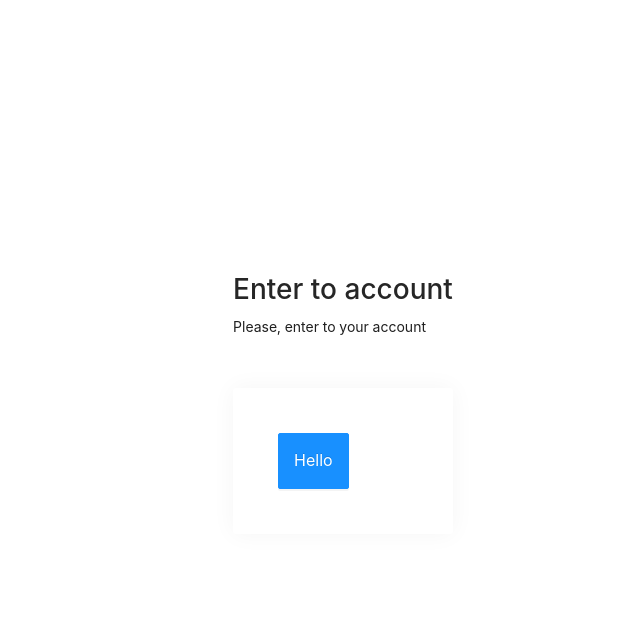
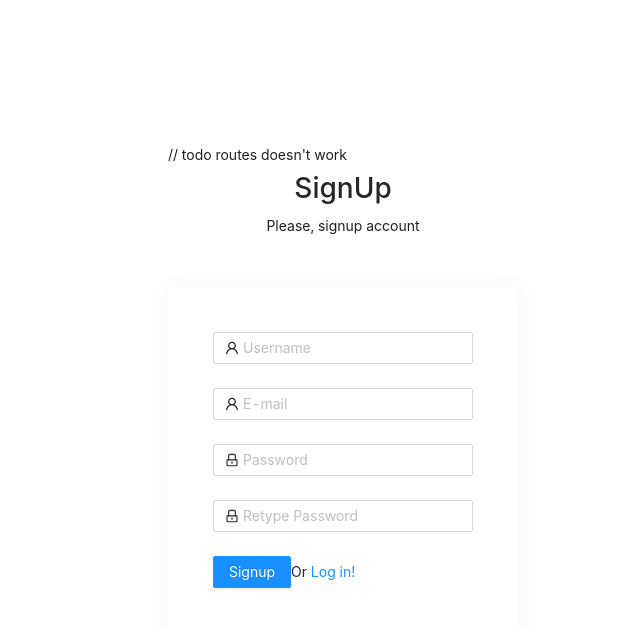
Before and after one commit to Dtrust/chat, a React app: page /signup in a window 1280 px wide. Shown: the top 626 px of the page, without its empty margins (297-937 px from the left). Built offline with nearby package versions, Linux system fonts and the light colour scheme.

Commit message:
register form page

```diff
--- a/package.json
+++ b/package.json
@@ -3,6 +3,7 @@
   "version": "0.1.0",
   "private": true,
   "dependencies": {
+    "@ant-design/icons": "^4.7.0",
     "@babel/core": "^7.16.0",
     "@pmmmwh/react-refresh-webpack-plugin": "^0.5.3",
     "@svgr/webpack": "^5.5.0",
@@ -44,6 +45,8 @@
     "react-dev-utils": "^12.0.0",
     "react-dom": "^17.0.2",
     "react-refresh": "^0.11.0",
+    "react-router": "^6.2.1",
+    "react-router-dom": "^6.2.1",
     "react-styleguidist": "^11.2.0",
     "resolve": "^1.20.0",
     "resolve-url-loader": "^4.0.0",
--- a/src/index.js
+++ b/src/index.js
@@ -1,15 +1,16 @@
 import React from 'react';
 import ReactDOM from 'react-dom';
+import { BrowserRouter as Router } from 'react-router-dom';
 import App from './App';
 
 import './styles/app.scss';
 // import reportWebVitals from './reportWebVitals';
 
 ReactDOM.render(
-  <React.StrictMode>
-    <App />
-  </React.StrictMode>,
-  document.getElementById('root')
+    <Router>
+        <App/>
+    </Router>,
+    document.getElementById('root')
 );
 
 // If you want to start measuring performance in your app, pass a function
--- /dev/null
+++ b/src/modules/LoginForm/components/LoginForm.jsx
@@ -0,0 +1,68 @@
+import React, {Component} from 'react';
+import { Link } from 'react-router-dom';
+import { Checkbox, Form, Input} from 'antd';
+import { UserOutlined, LockOutlined } from '@ant-design/icons';
+
+import { Button, Block } from '../../../components';
+
+
+class LoginForm extends Component {
+
+	render() {
+		const onFinish = values => {
+			console.log('Received values of form: ', values);
+		};
+		return (
+			<div>
+				<div className='auth-top'>
+					<h2 className='title auth-top__title'>Enter to account</h2>
+					<p className='desc auth-top__desc'>Please, enter to your account</p>
+				</div>
+				<Block>
+					<Form
+						name="normal_login"
+						className="login-form"
+						initialValues={{
+							remember: true,
+						}}
+						onFinish={onFinish}
+					>
+						<Form.Item
+							name="username"
+						>
+							<Input prefix={<UserOutlined className="site-form-item-icon" />} placeholder="Username" />
+						</Form.Item>
+						<Form.Item
+							name="password"
+						>
+							<Input
+								prefix={<LockOutlined className="site-form-item-icon" />}
+								type="password"
+								placeholder="Password"
+							/>
+						</Form.Item>
+						<Form.Item>
+							<Form.Item name="remember" valuePropName="checked" noStyle>
+								<Checkbox>Remember me</Checkbox>
+							</Form.Item>
+
+							<a className="login-form-forgot" href="">
+								Forgot password
+							</a>
+						</Form.Item>
+
+						<Form.Item>
+							<Button type="primary" htmlType="submit" className="login-form-button">
+								Log in
+							</Button>
+							Or <Link to='/signup'>register now!</Link>
+						</Form.Item>
+					</Form>
+				</Block>
+			</div>
+		);
+	}
+};
+
+
+export default LoginForm;
--- /dev/null
+++ b/src/modules/LoginForm/containers/LoginForm.js
@@ -0,0 +1,4 @@
+import LoginForm from '../components/LoginForm';
+
+
+export default LoginForm;
--- /dev/null
+++ b/src/modules/LoginForm/index.js
@@ -0,0 +1,4 @@
+import LoginForm from './containers/LoginForm';
+
+
+export default LoginForm;
--- /dev/null
+++ b/src/modules/RegisterForm/components/RegisterForm.jsx
@@ -0,0 +1,82 @@
+import React, {Component} from 'react';
+import { Link } from 'react-router-dom';
+import { Form, Input} from 'antd';
+import { UserOutlined, LockOutlined, InfoCircleOutlined } from '@ant-design/icons';
+
+import { Button, Block } from '../../../components';
+
+
+class RegisterForm extends Component {
+
+	render() {
+		const onFinish = values => {
+			console.log('Received values of form: ', values);
+		};
+
+		const success = false;
+
+		return (
+			<div>
+				<div className='auth-top'>
+					<h2 className='title auth-top__title'>SignUp</h2>
+					<p className='desc auth-top__desc'>Please, signup account</p>
+				</div>
+				<Block>
+					{!success ? (<Form
+						name="normal_login"
+						className="login-form"
+						initialValues={{
+							remember: true,
+						}}
+						onFinish={onFinish}
+					>
+						<Form.Item
+							name="username"
+						>
+							<Input prefix={<UserOutlined className="site-form-item-icon" />} placeholder="Username" />
+						</Form.Item>
+						<Form.Item
+							name="email"
+						>
+							<Input prefix={<UserOutlined className="site-form-item-icon" />} placeholder="E-mail" />
+						</Form.Item>
+						<Form.Item
+							name="password"
+						>
+							<Input
+								prefix={<LockOutlined className="site-form-item-icon" />}
+								type="password"
+								placeholder="Password"
+							/>
+						</Form.Item>
+						<Form.Item
+							name="password"
+						>
+							<Input
+								prefix={<LockOutlined className="site-form-item-icon" />}
+								type="password"
+								placeholder="Retype Password"
+							/>
+						</Form.Item>
+						<Form.Item>
+							<Button type="primary" htmlType="submit" className="login-form-button">
+								Signup
+							</Button>
+							Or <Link to='/'>Log in!</Link>
+						</Form.Item>
+					</Form>) : (
+						<div className='auth-success'>
+							<div className='auth-success__icon'>
+								<InfoCircleOutlined />
+							</div>
+							<h2 className='auth-success__title'>Please, verify your account</h2>
+							<p className='auth-success__desc'>An email has been sent to your email, please follow the link in the email</p>
+						</div>)}
+				</Block>
+			</div>
+		);
+	}
+};
+
+
+export default RegisterForm;
--- /dev/null
+++ b/src/modules/RegisterForm/containers/RegisterForm.js
@@ -0,0 +1,4 @@
+import RegisterForm from '../components/RegisterForm';
+
+
+export default RegisterForm;
--- /dev/null
+++ b/src/modules/RegisterForm/index.js
@@ -0,0 +1,4 @@
+import RegisterForm from './containers/RegisterForm';
+
+
+export default RegisterForm;
--- /dev/null
+++ b/src/modules/index.js
@@ -0,0 +1,2 @@
+export { default as LoginForm } from './LoginForm';
+export { default as RegisterForm } from './RegisterForm';
--- a/src/pages/Auth/Auth.scss
+++ b/src/pages/Auth/Auth.scss
@@ -11,6 +11,18 @@
       text-align: center;
     }
     &__desc{
+      text-align: center;
+    }
+  }
+  &-success{
+    &__icon{
+      display: flex;
+      justify-content: center;
+      svg{
+        width: 50px;
+        height: 50px;
+        fill: lightblue;
+      }
     }
   }
   .block{
--- a/src/pages/Auth/index.jsx
+++ b/src/pages/Auth/index.jsx
@@ -1,19 +1,22 @@
 import React from 'react';
-import {Block, Button} from '../../components';
+import { Route } from 'react-router-dom';
+
+import {LoginForm, RegisterForm} from '../../modules';
 
 import './Auth.scss'
+import {Routes} from 'react-router';
 
 
 const Auth = () => (
+
 	<section className='auth'>
 		<div className='auth-content'>
-			<div className='auth-top'>
-				<h2 className='title auth-top__title'>Enter to account</h2>
-				<p className='desc auth-top__desc'>Please, enter to your account</p>
-			</div>
-			<Block>
-				<Button type='primary' size='large'>Hello</Button>
-			</Block>
+			// todo routes doesn't work
+			{/*<Routes>*/}
+			{/*	<Route exact path={['/', '/login']} element={<LoginForm/>}/>*/}
+			{/*	<Route ecact path='/signup' element={<RegisterForm/>}/>*/}
+			{/*</Routes>*/}
+			<RegisterForm/>
 		</div>
 	</section>
 );
```
Also changed, not shown: 1 other file (tests, documents, lock files or other folders).
